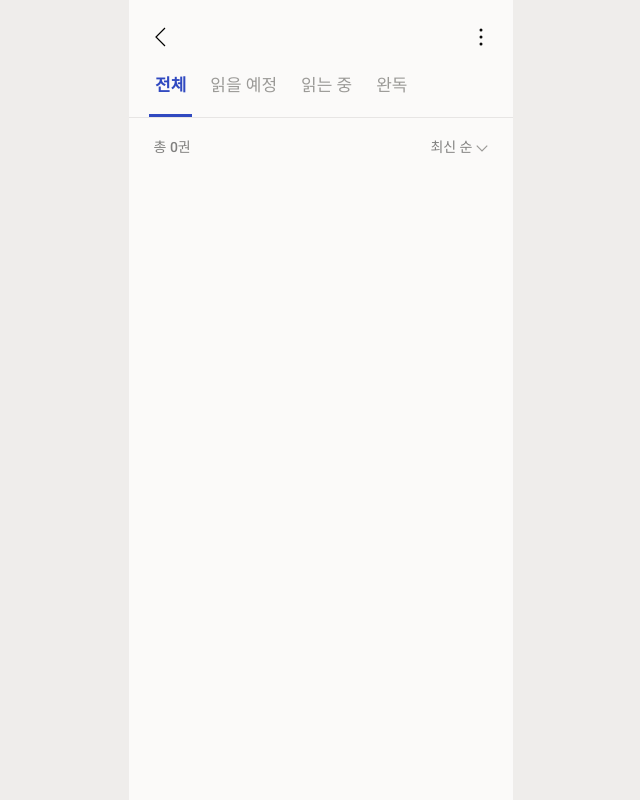
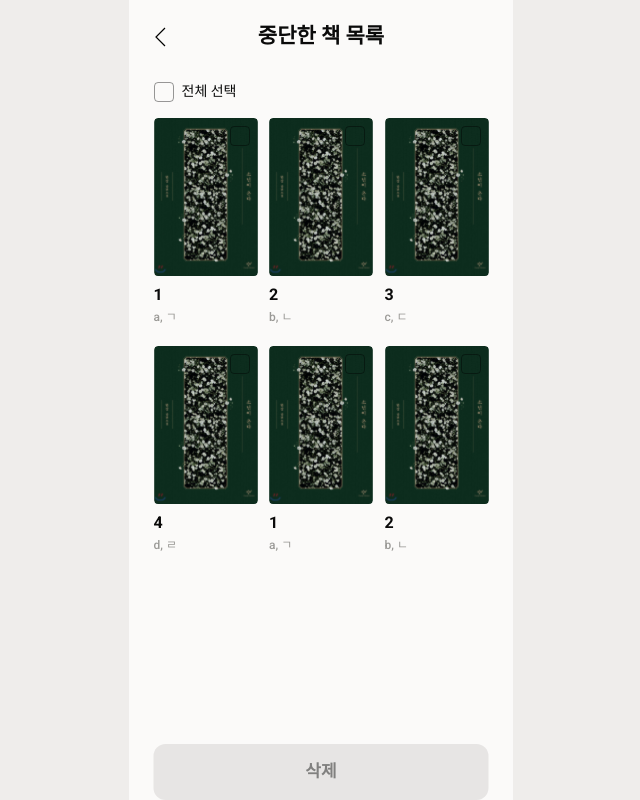
Before and after one commit to Project-BookLog/BookLog-FrontEnd, a React (Vite) app: page /my-library/stopped in a window 1280 px wide. Shown: the whole page, without its empty margins (319-959 px from the left). Built offline with nearby package versions, Linux system fonts and the light colour scheme.

Commit message:
feat:[#105] 중단한 책 목록 페이지

```diff
--- a/src/App.tsx
+++ b/src/App.tsx
@@ -29,6 +29,8 @@ import { EditBooksPage } from "./pages/MyLibrary/EditBooksPage";
 import AddLibraryPage from "./pages/MyLibrary/AddLibraryPage";
 import EditPage from "./pages/MyLibrary/EditPage";
 import RecordPage from "./pages/MyLibrary/RecordPage";
+import StoppedBooksPage from "./pages/MyLibrary/StoppedBooksPage";
+
 
 // 4. 마이페이지
 import MyPage from "./pages/mypage/MyPage";
@@ -73,6 +75,9 @@ function App() {
         <Route path="/my-library/edit" element={<EditPage />} />
         <Route path="/my-library/:libraryName/edit-library" element={<EditPage />} />
         <Route path="/my-library/record/:bookId" element={<RecordPage />} />
+        <Route path="/my-library/stopped" element={<StoppedBooksPage stoppedBooks={libraries.flatMap((lib) => lib.books)} />}
+/>
+
 
 
 
--- a/src/pages/MyLibrary/MyLibraryDetailPage.tsx
+++ b/src/pages/MyLibrary/MyLibraryDetailPage.tsx
@@ -51,7 +51,7 @@ export function MyLibraryDetail({ libraries }: { libraries: Library[] }) {
     },
     {
       label: "중단한 책 보기",
-      onClick: () => navigate("stopped"),
+      onClick: () => navigate("/my-library/stopped"),
     },
   ];
 
--- /dev/null
+++ b/src/pages/MyLibrary/StoppedBooksPage.tsx
@@ -0,0 +1,124 @@
+import { useMemo, useState } from "react";
+import { useNavigate } from "react-router-dom";
+import { BackIcon } from "../../assets/icons";
+import { EditCheckBox } from "../../components/myLibrary/EditCheckBox";
+import EditBookCard from "../../components/myLibrary/EditBookCard";
+import { useToast } from "../../context/ToastContext";
+import type { Library } from "../../types/library";
+
+type Props = {
+  stoppedBooks: Library["books"];
+};
+
+export default function StoppedBooksPage({ stoppedBooks }: Props) {
+  const navigate = useNavigate();
+  const { showToast } = useToast();
+
+  const [selectedBooks, setSelectedBooks] = useState<number[]>([]);
+
+  const isEmpty = stoppedBooks.length === 0;
+  const isDisabled = selectedBooks.length === 0;
+
+  const isAllSelected = useMemo(() => {
+    if (stoppedBooks.length === 0) return false;
+    return selectedBooks.length === stoppedBooks.length;
+  }, [selectedBooks.length, stoppedBooks.length]);
+
+  const toggleSelect = (bookId: number) => {
+    setSelectedBooks((prev) =>
+      prev.includes(bookId)
+        ? prev.filter((id) => id !== bookId)
+        : [...prev, bookId]
+    );
+  };
+
+  const toggleSelectAll = () => {
+    if (stoppedBooks.length === 0) return;
+
+    setSelectedBooks((prev) =>
+      prev.length === stoppedBooks.length
+        ? []
+        : stoppedBooks.map((book) => book.id)
+    );
+  };
+
+  const isSelected = (bookId: number) => selectedBooks.includes(bookId);
+
+  const handleDelete = () => {
+    console.log("삭제할 중단 도서 ID:", selectedBooks);
+    showToast("삭제가 완료되었어요.");
+    navigate(-1);
+  };
+
+  return (
+    <div className="relative min-h-screen w-full flex flex-col items-center bg-bg">
+      {/* ✅ 상단 헤더 (EditBooksPage 방식 그대로) */}
+      <div className="flex h-[62px] px-5 pt-5 pb-2 justify-between items-center self-stretch">
+        <BackIcon
+          className="w-6 h-6 cursor-pointer"
+          onClick={() => navigate(-1)}
+        />
+
+        <p className="text-black text-title-01">중단한 책 목록</p>
+
+        {/* 오른쪽 더미 (타이틀 중앙 정렬용) */}
+        <div className="w-6 h-6" />
+      </div>
+
+      {/* ✅ 본문 */}
+      {isEmpty ? (
+        // ===== 빈 상태 =====
+        <div className="flex flex-1 flex-col items-center justify-center gap-[10px] px-5">
+          <p className="text-center text-[#262626] text-en-title-02 ">
+            중단한 책이 없습니다.
+          </p>
+          <p className="text-center text-[#81807F] text-en-body-02">
+            읽다가 멈춘 책이 있다면 기록해 보세요.
+          </p>
+        </div>
+      ) : (
+        // ===== 목록 상태 =====
+        <div className="flex w-[375px] px-5 flex-col items-start gap-4 mt-5 pb-[96px]">
+          {/* 전체 선택 */}
+          <div
+            className="flex items-center gap-2 cursor-pointer"
+            onClick={toggleSelectAll}
+          >
+            <EditCheckBox checked={isAllSelected} />
+            <p className="text-black text-body-03">전체 선택</p>
+          </div>
+
+          {/* 책 카드 목록 */}
+          <div className="flex items-start content-start gap-x-[11.5px] gap-y-5 self-stretch flex-wrap">
+            {stoppedBooks.map((book) => (
+              <EditBookCard
+                key={book.id}
+                book={book}
+                selected={isSelected(book.id)}
+                onToggle={() => toggleSelect(book.id)}
+              />
+            ))}
+          </div>
+        </div>
+      )}
+
+      {/* ✅ 하단 고정 삭제 버튼 */}
+      {!isEmpty && (
+        <div className="fixed bottom-0 left-1/2 -translate-x-1/2 z-40 flex px-5 pt-5 items-end self-stretch">
+          <button
+            className="flex w-[335px] px-[10px] py-4 justify-center items-center gap-[10px]
+                       rounded-[12px]
+                       bg-gray-200 text-gray-600
+                       disabled:bg-gray-200 disabled:text-gray-600
+                       enabled:bg-gray-100 enabled:text-gray-700
+                       cursor-pointer"
+            disabled={isDisabled}
+            onClick={handleDelete}
+          >
+            <p className="text-center text-subtitle-01-sb">삭제</p>
+          </button>
+        </div>
+      )}
+    </div>
+  );
+}
```
